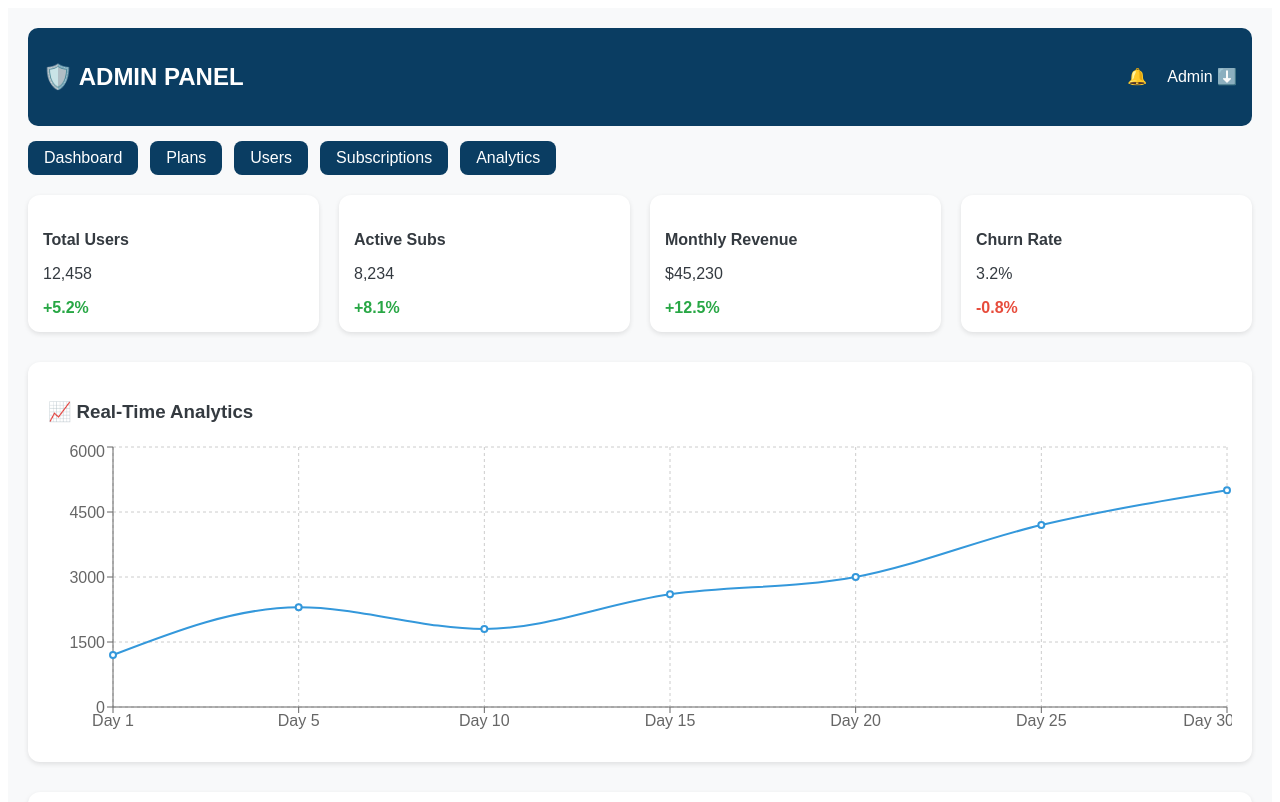
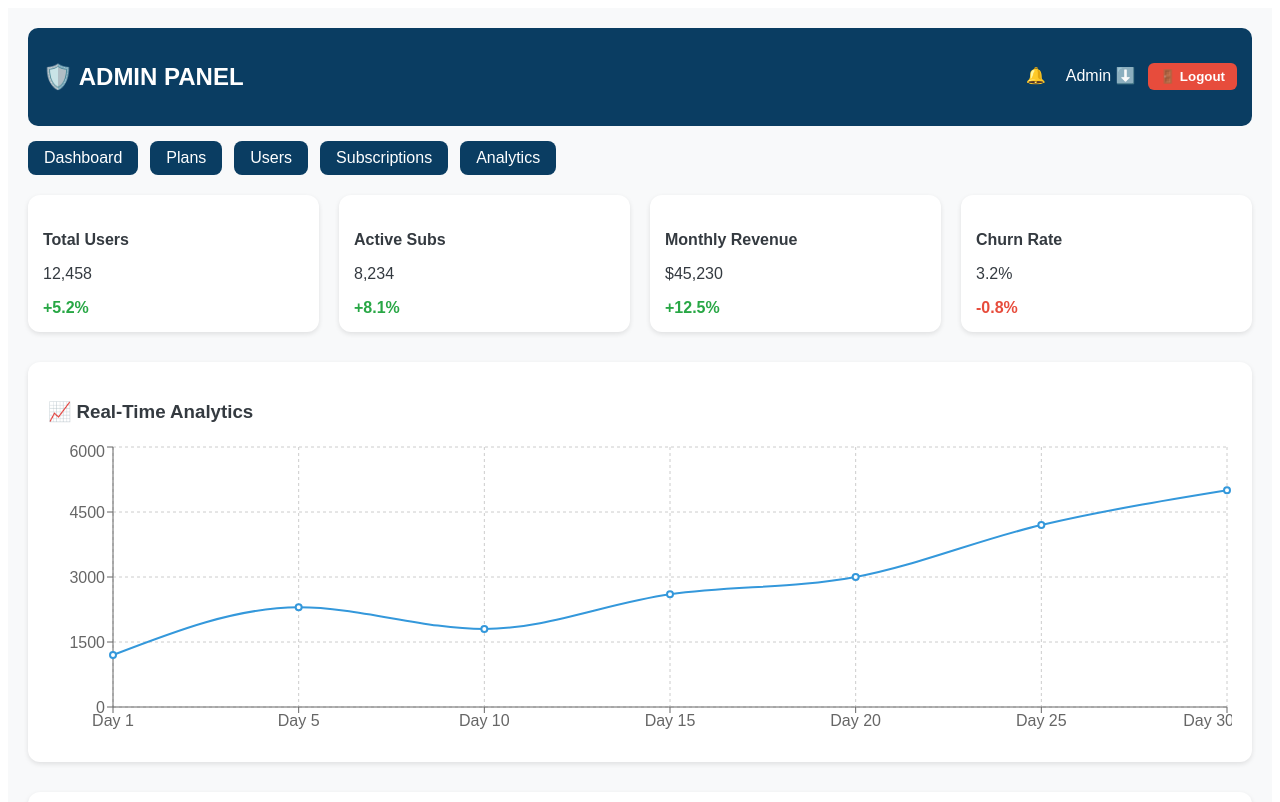
Before and after one commit to M-D-Nadeem/Lumen-Hackathon-Project, a React (Vite) app in the folder Frontend/: page /admin in a window 1280 px wide. Shown: the top 802 px of the page. Built offline with nearby package versions, Linux system fonts and the light colour scheme.

Commit message:
Added logout option in AdminDashboard.jsx file

```diff
--- a/Frontend/src/Pages/AdminDashboard.css
+++ b/Frontend/src/Pages/AdminDashboard.css
@@ -130,3 +130,19 @@
     display: flex;
     gap: 12px; /* spacing between buttons */
   }
+
+  .logout-btn {
+    background: #e74c3c;
+    border: none;
+    color: white;
+    padding: 6px 12px;
+    border-radius: 6px;
+    cursor: pointer;
+    font-weight: bold;
+    margin-left: 12px;
+    transition: background 0.3s;
+  }
+
+  .logout-btn:hover {
+    background: #c0392b;
+  }
--- a/Frontend/src/Pages/AdminDashboard.jsx
+++ b/Frontend/src/Pages/AdminDashboard.jsx
@@ -1,5 +1,5 @@
 import React, { useState } from "react";
-import { Link } from "react-router-dom";
+import { Link, useNavigate } from "react-router-dom";
 import {
   LineChart,
   Line,
@@ -43,6 +43,16 @@ const plansData = {
 
 const AdminDashboard = () => {
   const [timeRange, setTimeRange] = useState("recent");
+  const navigate = useNavigate();
+
+  // ✅ Logout handler
+  const handleLogout = () => {
+    // Clear any stored tokens/session (if used)
+    localStorage.removeItem("authToken");
+
+    // Redirect to home/login
+    navigate("/");
+  };
 
   return (
     <div className="dashboard">
@@ -52,6 +62,9 @@ const AdminDashboard = () => {
         <div className="header-actions">
           <span>🔔</span>
           <span>Admin ⬇️</span>
+          <button className="logout-btn" onClick={handleLogout}>
+            🚪 Logout
+          </button>
         </div>
       </header>
 
```
Also changed, not shown: 1 other file (tests, documents, lock files or other folders).
